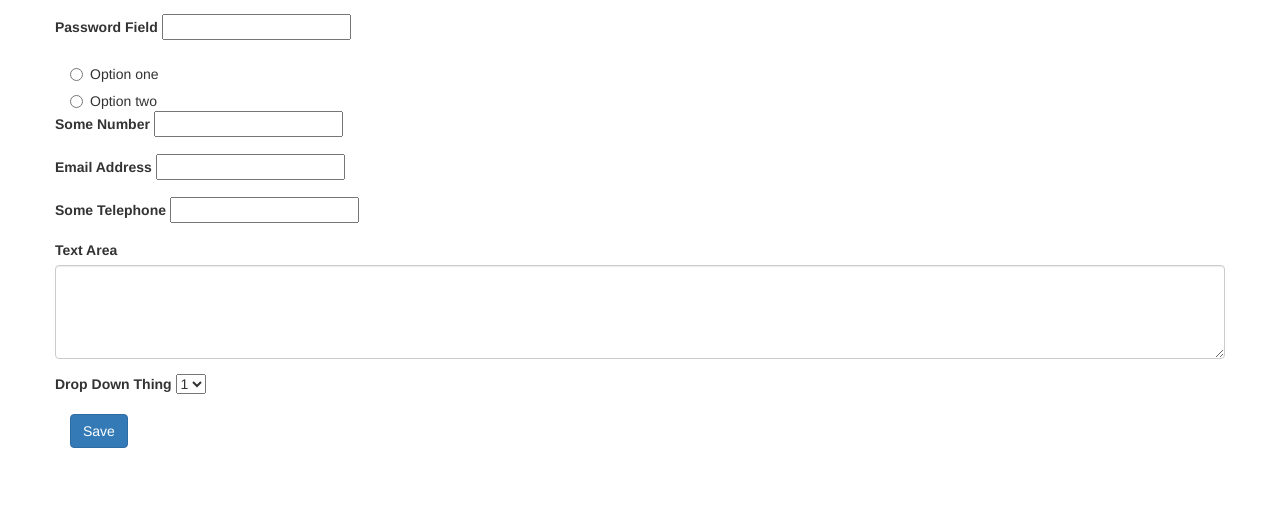
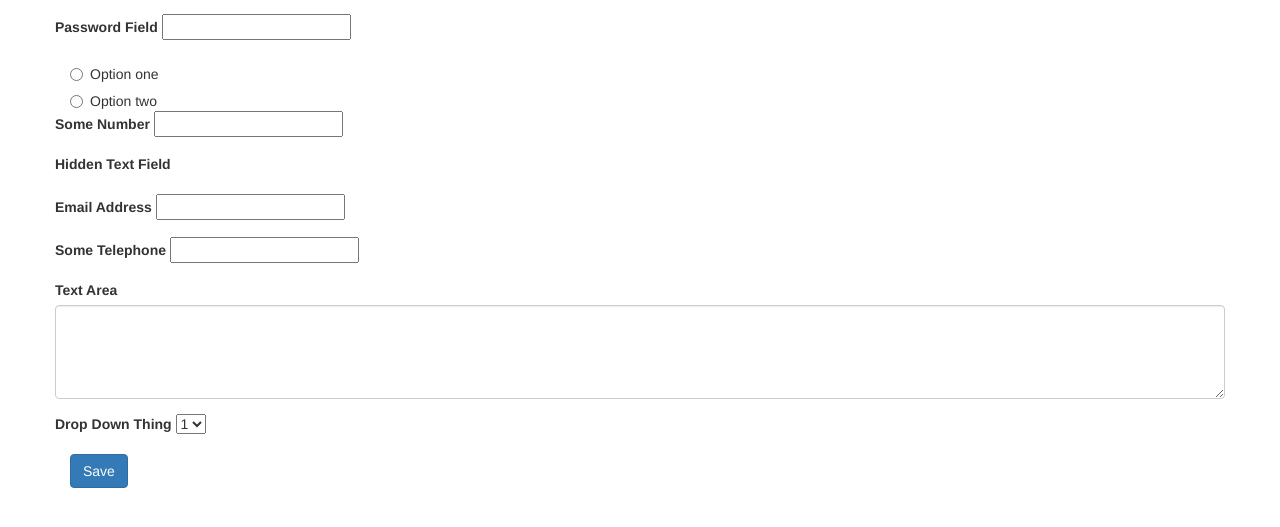
Before and after one commit to gsilis/jquery-mobile-form, a plain HTML site: page index.html in a window 1280 px wide. Shown: the part 113-640 px from the top of the page. Drawn offline with nearby package versions, Linux system fonts and the light colour scheme.

Commit message:
Add hidden field to test visible selector

```diff
--- a/index.html
+++ b/index.html
@@ -53,6 +53,10 @@
         <input type="number" name="f06" id="f06" />
       </div>
       <div class="form-group">
+        <label for="f100">Hidden Text Field</label>
+        <input type="text" name="f100" id="f100" style="display:none" />
+      </div>
+      <div class="form-group">
         <label for="f07">Email Address</label>
         <input type="email" name="f07" id="f07" />
       </div>
```
